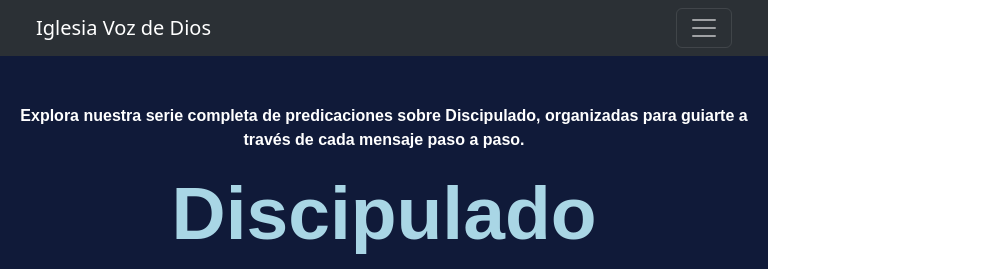
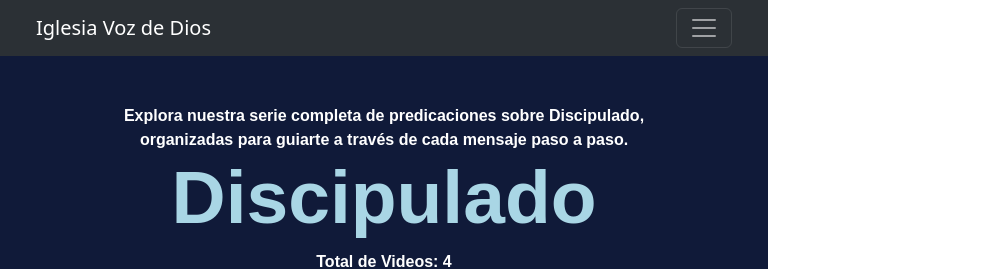
Before and after one commit to josuecaztro/IVDD-Final-Website, a React (Create React App) app in the folder front-End/: page /livetopics in a window 768 px wide. Shown: the top 269 px of the page, 994 px wide, since content can reach past the window. Built offline with nearby package versions, Linux system fonts and the light colour scheme; a web font is replaced by a local one.

Commit message:
added ipad responsiveness to videotopic page

```diff
--- a/front-End/src/components/HomePage/App.css
+++ b/front-End/src/components/HomePage/App.css
@@ -335,9 +335,9 @@ h3 {
 /* FOR TABLET / IPAD SCREEN WIDTHS */
 @media (min-width: 601px) and (max-width: 1024px) {
 
-  h1 {
+  /* h1 {
     color: red;
-  }
+  } */
 
   #middle-page{
     flex-direction: column;
--- a/front-End/src/components/VideoTopicPage/videotopic.css
+++ b/front-End/src/components/VideoTopicPage/videotopic.css
@@ -109,3 +109,22 @@
 #upload-text-for-vid{
     font-size: 0.8rem;
 }
+
+/* FOR TABLET / IPAD SCREEN WIDTHS */
+@media (min-width: 601px) and (max-width: 1024px) {
+
+    #middle-topic-container{
+        flex-direction: column;
+        gap: 1rem;
+    }
+
+    #current-video-on-topic-playlist{
+        height: 90%;
+        width: auto;
+    }
+
+    #t-intro {
+        margin: 0rem 5rem;
+    }
+
+}
--- a/front-End/src/components/VideoTopicPage/videotopic.js
+++ b/front-End/src/components/VideoTopicPage/videotopic.js
@@ -72,7 +72,7 @@ useEffect(() => {
 
          {/* Display the selected topic */}
          <div id="top-topic-div">
-         <p>{getTranslatedText("topicIntro", {translatedTopic})}</p>
+         <p id="t-intro">{getTranslatedText("topicIntro", {translatedTopic})}</p>
         <h1 id="t-id-h1">{translatedTopic}</h1>
         <p>{topicText[language].totalVideos.replace("{total}", totalVideos)}</p>
         </div>
```
